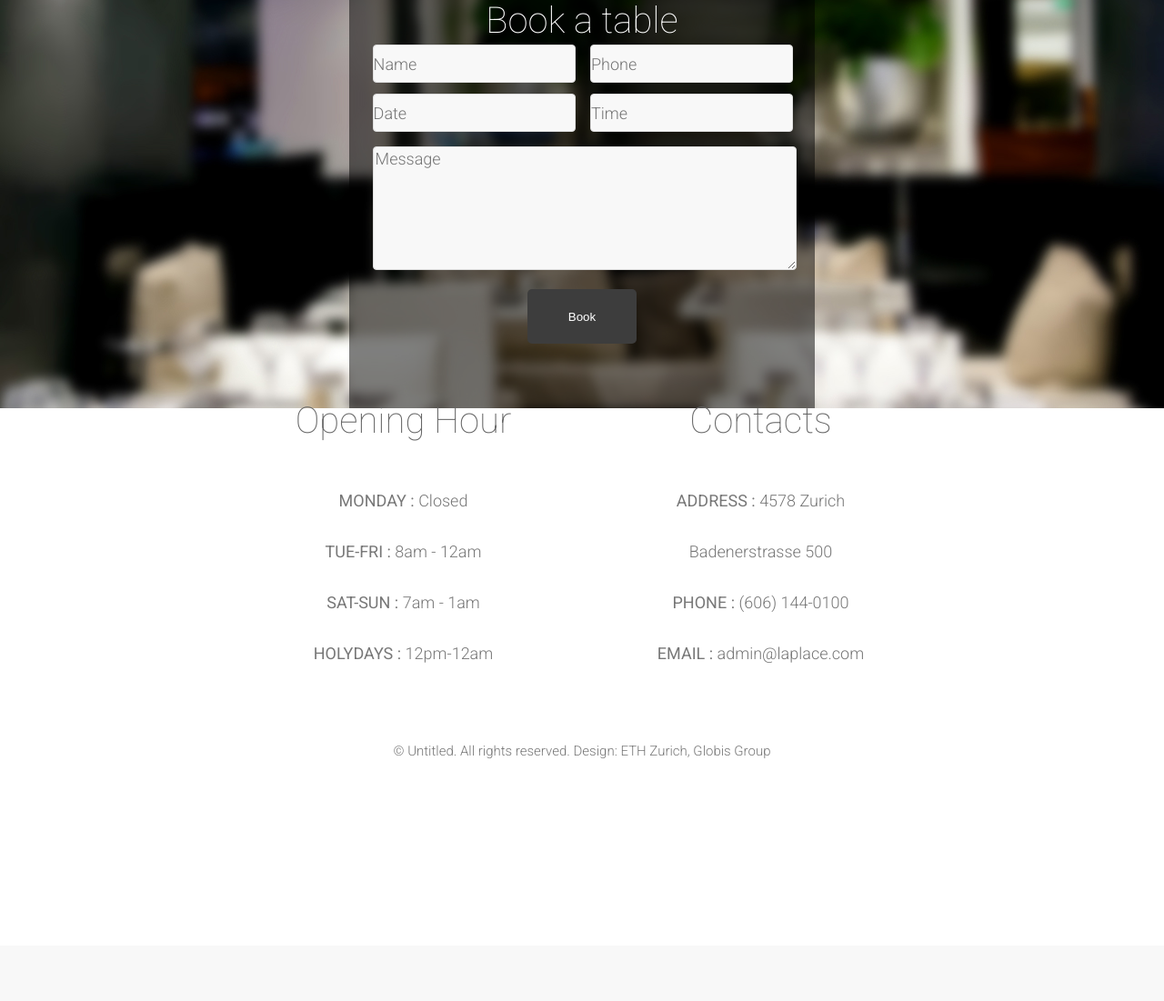
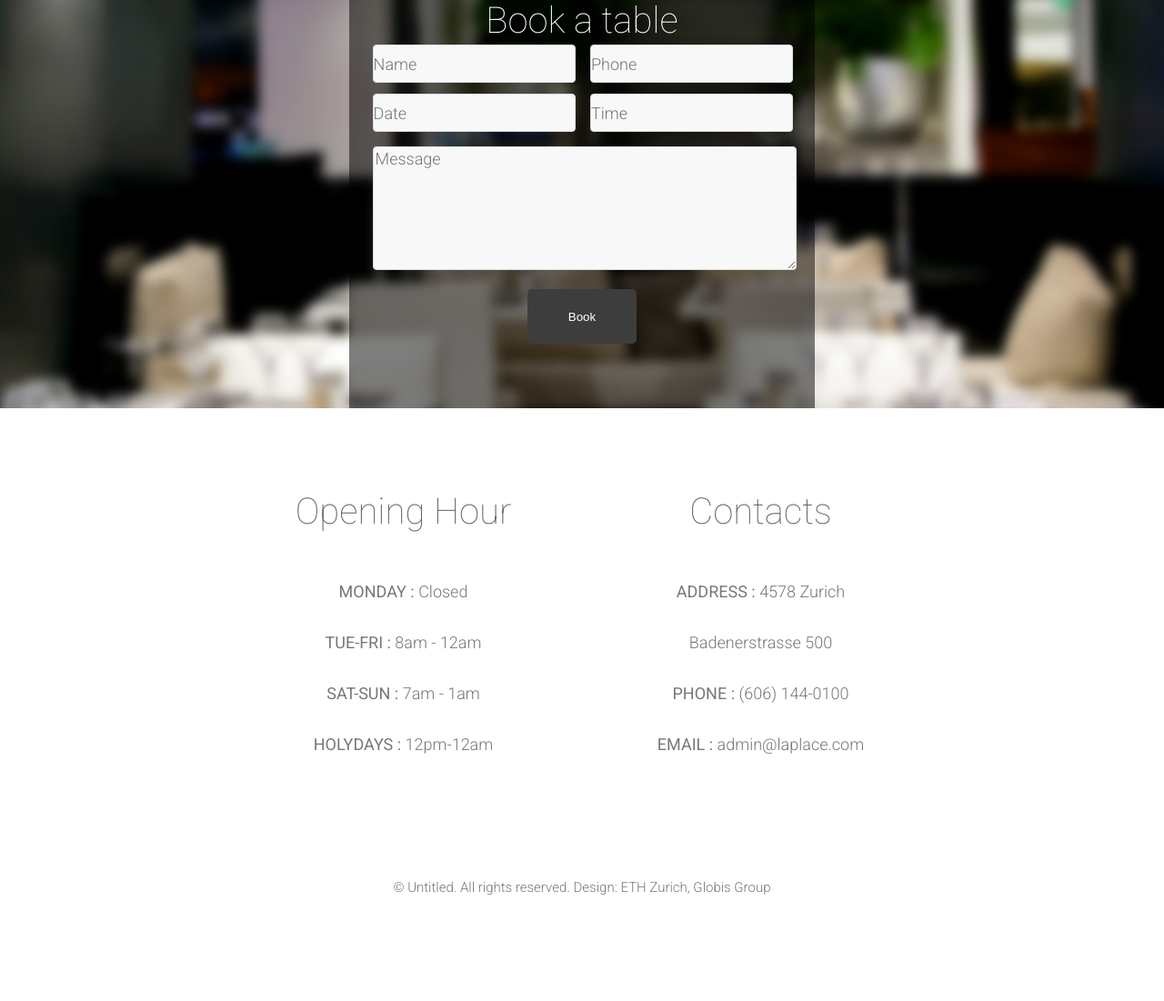
Before and after one commit to linusfessler/web-engineering, a PHP site: page / in a window 1280 px wide. Shown: the part 4469-5570 px from the top of the page at 91% size. Before the commit the page ends 5303 px from the top, so only its background shows below. Run offline with PHP 8.4, Linux system fonts and the light colour scheme.

Commit message:
Small fixes for 3rd part

```diff
--- a/assets/css/style.css
+++ b/assets/css/style.css
@@ -375,7 +375,7 @@ background-color:#365529;
 /* Book a table */
 
 .book-a-table {
-    background-image: url(/images/book-table.jpg);
+    background-image: url(../../images/book-table.jpg);
     height:450px;
     background-position: center;
 }
@@ -460,6 +460,6 @@ background-color:#365529;
     -moz-column-count: 2;
     column-count: 2;
     width: 60%;
-    margin:0 auto;
+    margin:100px auto;
     color: #777777;
 }
```
